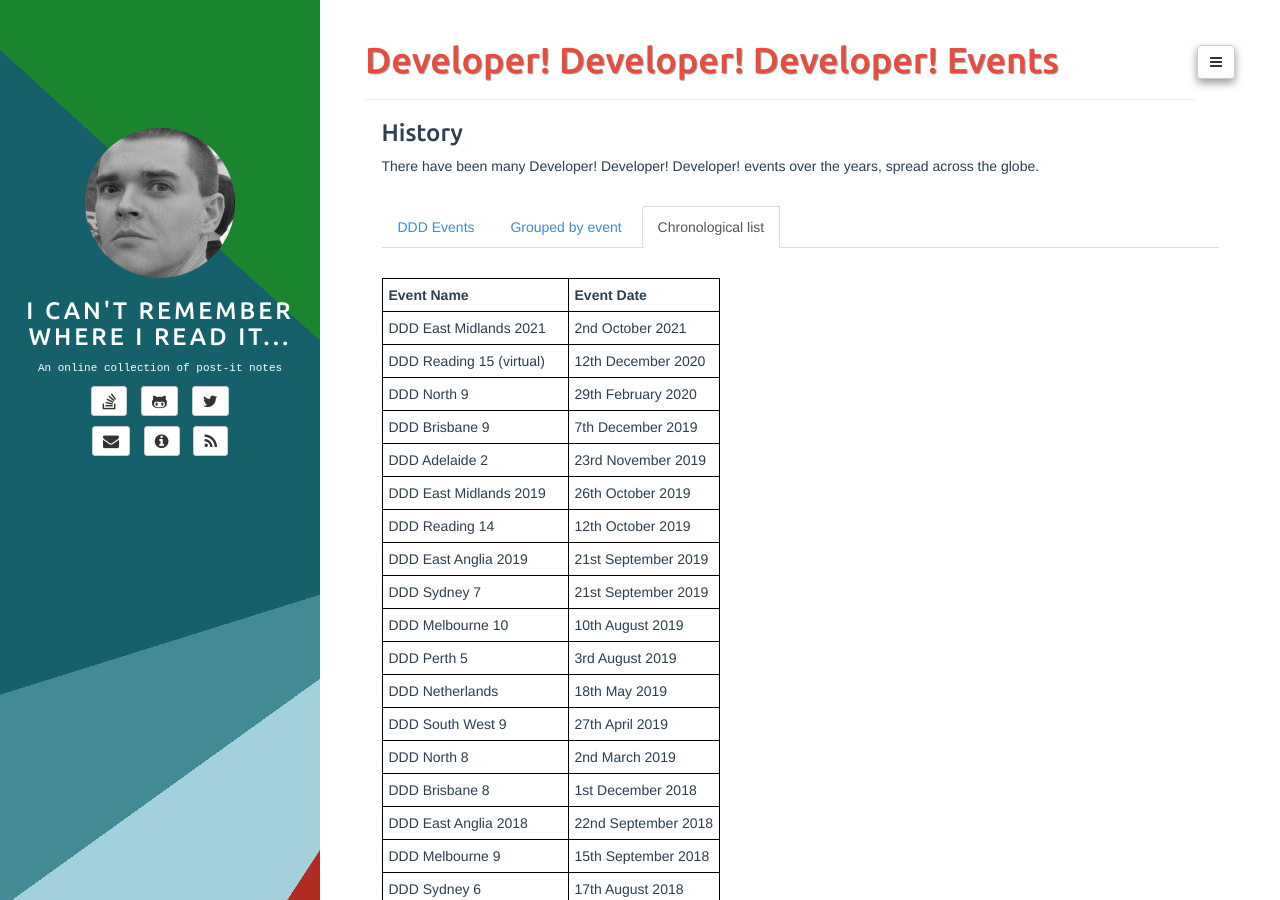
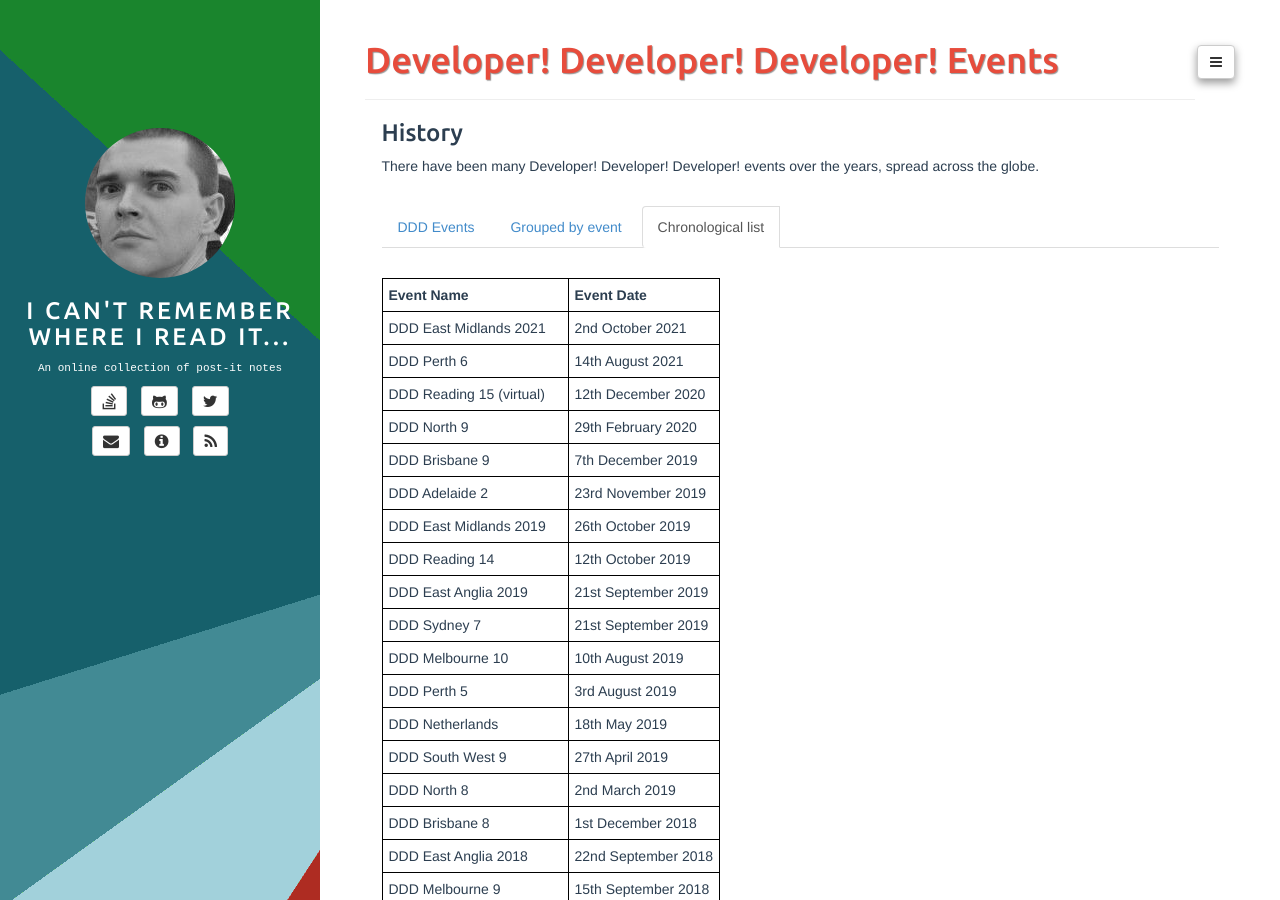
Before and after one commit to adrianbanks/adrianbanks.github.io, a Jekyll site: the page built from ddd-list.md, in a window 1280 px wide and 900 px high. Built offline with Jekyll 4.4.1, drawn with Linux system fonts in a browser that asks for light colours.

Commit message:
Add DDD Perth 2021

```diff
--- a/ddd-list.md
+++ b/ddd-list.md
@@ -16,6 +16,7 @@ There have been many Developer! Developer! Developer! events over the years, spr
 | **Event Name**             | **Event Date**      |
 | -------------------------- | ------------------- |
 |  DDD East Midlands 2021    | 2nd October 2021    |
+|  DDD Perth 6               | 14th August 2021    |
 |  DDD Reading 15 (virtual)  | 12th December 2020  |
 |  DDD North 9               | 29th February 2020  |
 |  DDD Brisbane 9            | 7th December 2019   |
```
